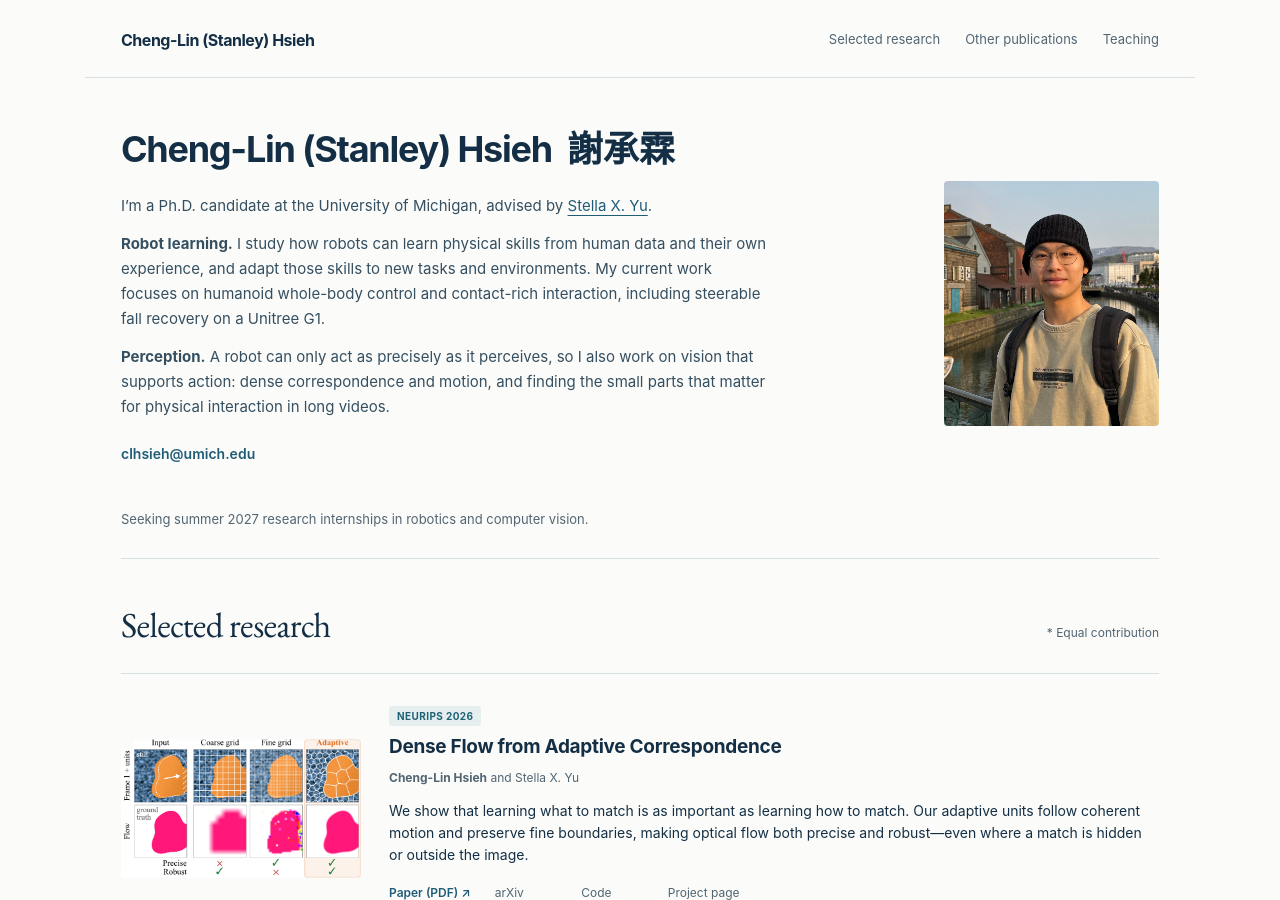
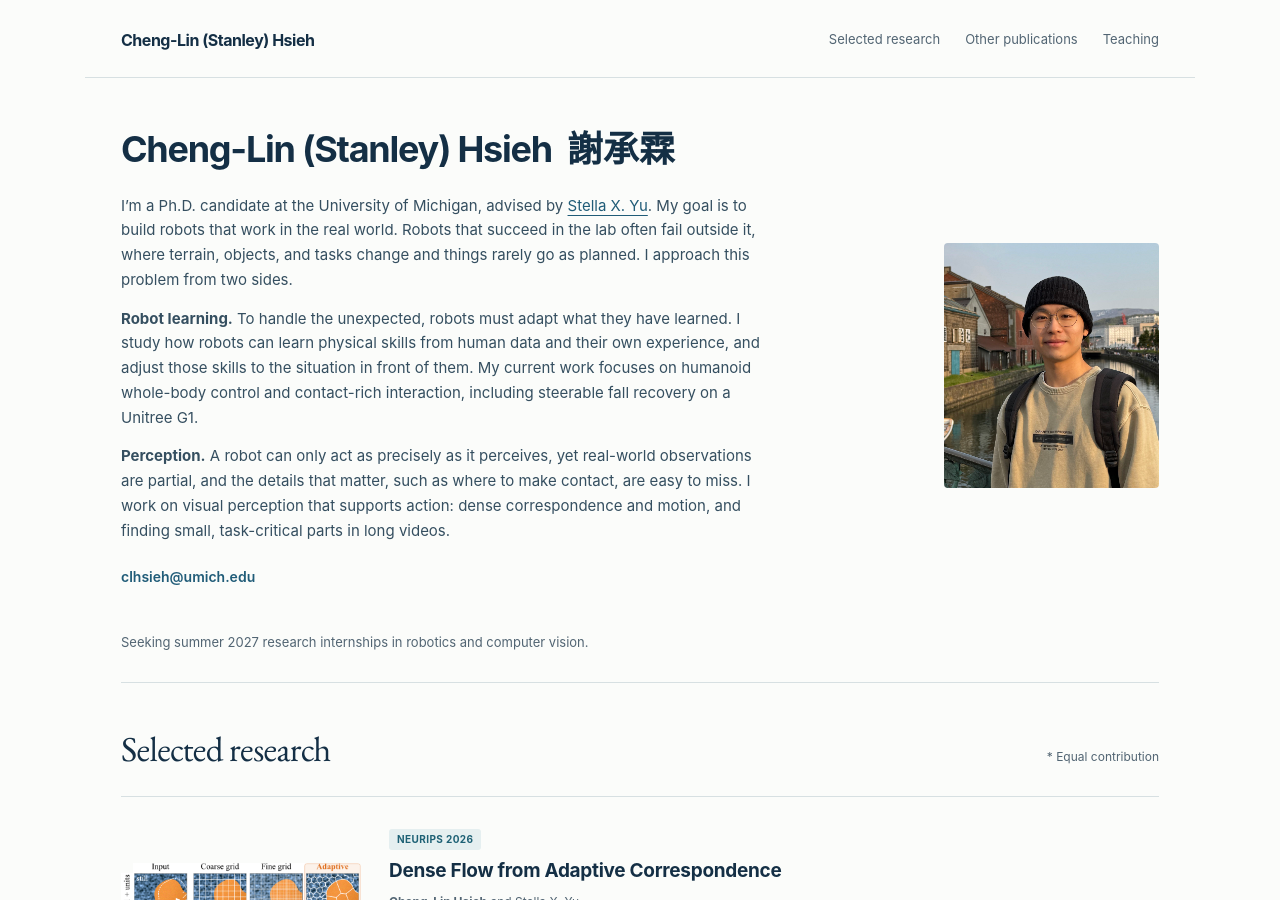
Before and after one commit to chenglinh/chenglinh.github.io, a Jekyll site: the page index.html, which Jekyll copies as it is, in a window 1280 px wide and 900 px high. Built offline with Jekyll 4.4.1, drawn with Linux system fonts in a browser that asks for light colours.

Commit message:
Connect research intro around making robots work in the real world
Co-authored-by: Cursor <cursoragent@cursor.com>

```diff
--- a/index.html
+++ b/index.html
@@ -3,10 +3,10 @@
 <head>
 <meta charset="utf-8"><meta name="viewport" content="width=device-width, initial-scale=1">
 <title>Cheng-Lin (Stanley) Hsieh | Robot Learning &amp; Visual Perception</title>
-<meta name="description" content="Cheng-Lin Hsieh, Ph.D. candidate at the University of Michigan. Research in robot learning and visual perception: humanoid whole-body control, contact-rich interaction, and vision that supports action.">
+<meta name="description" content="Cheng-Lin Hsieh, Ph.D. candidate at the University of Michigan. Research in robot learning and visual perception, toward robots that work reliably in the real world.">
 <link rel="canonical" href="https://chenglinh.github.io/">
 <meta property="og:title" content="Cheng-Lin (Stanley) Hsieh | Robot Learning &amp; Visual Perception">
-<meta property="og:description" content="Cheng-Lin Hsieh, Ph.D. candidate at the University of Michigan. Research in robot learning and visual perception: humanoid whole-body control, contact-rich interaction, and vision that supports action.">
+<meta property="og:description" content="Cheng-Lin Hsieh, Ph.D. candidate at the University of Michigan. Research in robot learning and visual perception, toward robots that work reliably in the real world.">
 <meta property="og:type" content="website"><meta property="og:url" content="https://chenglinh.github.io/">
 <meta property="og:image" content="https://chenglinh.github.io/images/cheng-lin-hsieh.jpg">
 <link rel="icon" href="images/umich.png"><link rel="stylesheet" href="assets/research.css">
@@ -17,9 +17,9 @@
 <main id="main">
 <section class="hero" aria-labelledby="intro-title">
 <div><h1 id="intro-title"><span>Cheng-Lin (Stanley) Hsieh</span><span class="name-cn" lang="zh-Hant">謝承霖</span></h1>
-<p class="intro">I’m a Ph.D. candidate at the University of Michigan, advised by <a href="https://web.eecs.umich.edu/~stellayu/">Stella X. Yu</a>.</p>
-<p class="intro"><strong>Robot learning.</strong> I study how robots can learn physical skills from human data and their own experience, and adapt those skills to new tasks and environments. My current work focuses on humanoid whole-body control and contact-rich interaction, including steerable fall recovery on a Unitree G1.</p>
-<p class="intro"><strong>Perception.</strong> A robot can only act as precisely as it perceives, so I also work on vision that supports action: dense correspondence and motion, and finding the small parts that matter for physical interaction in long videos.</p>
+<p class="intro">I’m a Ph.D. candidate at the University of Michigan, advised by <a href="https://web.eecs.umich.edu/~stellayu/">Stella X. Yu</a>. My goal is to build robots that work in the real world. Robots that succeed in the lab often fail outside it, where terrain, objects, and tasks change and things rarely go as planned. I approach this problem from two sides.</p>
+<p class="intro"><strong>Robot learning.</strong> To handle the unexpected, robots must adapt what they have learned. I study how robots can learn physical skills from human data and their own experience, and adjust those skills to the situation in front of them. My current work focuses on humanoid whole-body control and contact-rich interaction, including steerable fall recovery on a Unitree G1.</p>
+<p class="intro"><strong>Perception.</strong> A robot can only act as precisely as it perceives, yet real-world observations are partial, and the details that matter, such as where to make contact, are easy to miss. I work on visual perception that supports action: dense correspondence and motion, and finding small, task-critical parts in long videos.</p>
 <p id="contact" class="contact"><a href="mailto:clhsieh@umich.edu">clhsieh@umich.edu</a></p></div>
 <figure class="portrait"><img src="images/cheng-lin-hsieh.jpg" alt="Portrait of Cheng-Lin Hsieh" width="2901" height="2901"></figure>
 </section>
```
